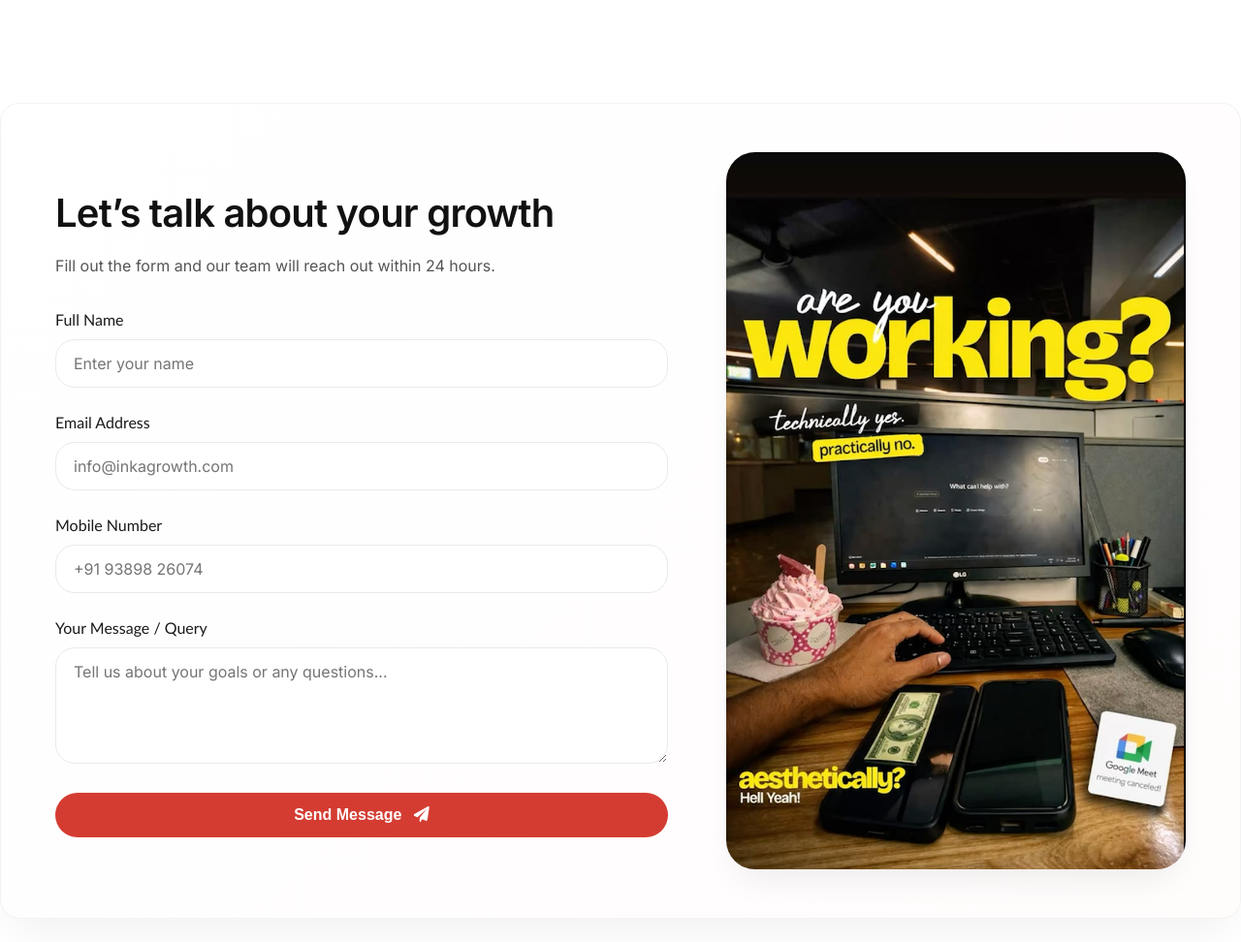
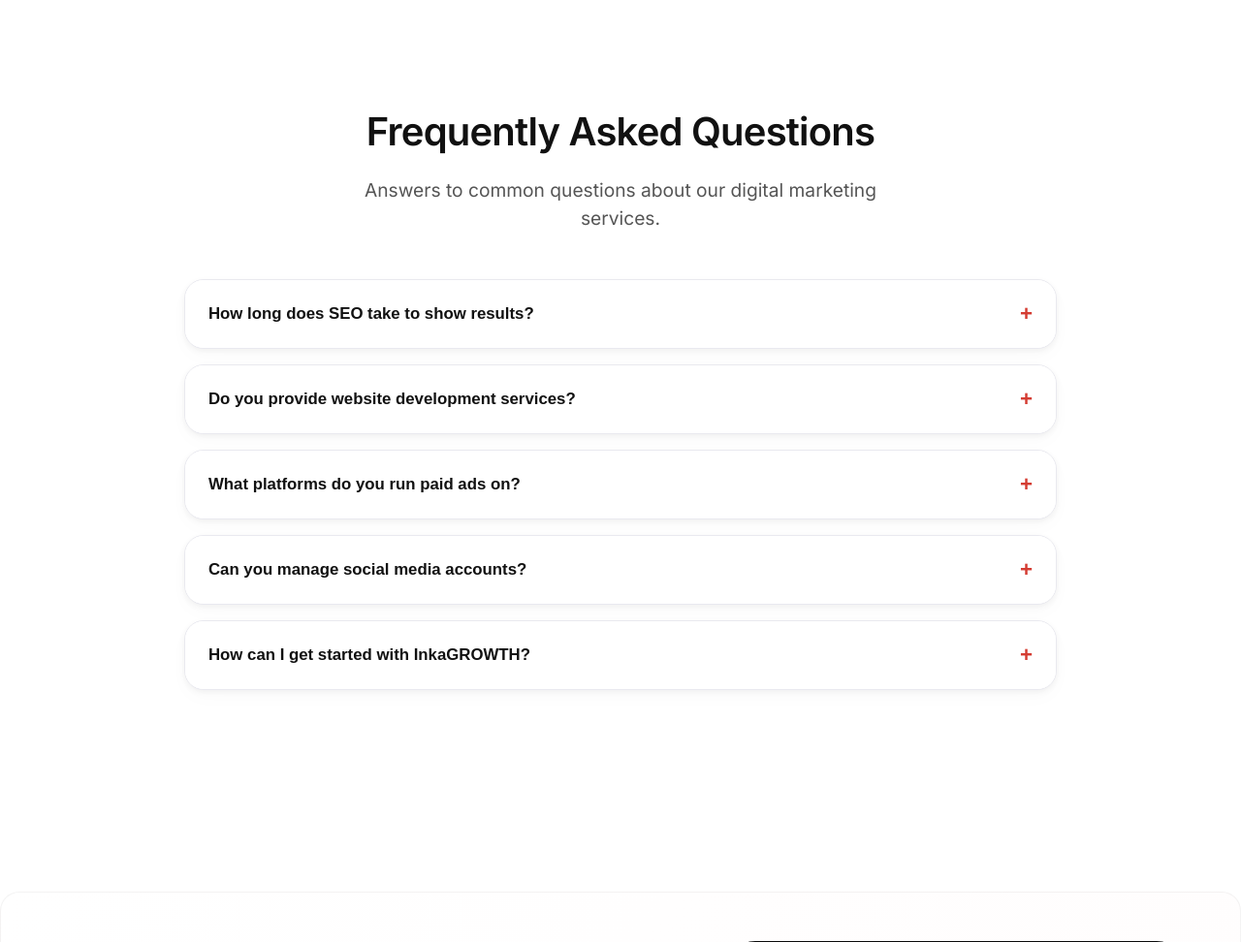
Before and after one commit to arpitvirus/inkagrowth, a Django app: page / in a window 1280 px wide. Shown: the part 2835-3807 px from the top of the page at 97% size. Run offline with Django 5.2, Linux system fonts and the light colour scheme.

```diff
--- a/front/templates/index.html
+++ b/front/templates/index.html
@@ -583,6 +583,67 @@
             }
         }
 
+        /* FAQ Section */
+        .faq-container {
+            max-width: 900px;
+            margin: 0 auto;
+        }
+
+        .faq-item {
+            background: #fff;
+            border: 1px solid var(--gray-border);
+            border-radius: 20px;
+            margin-bottom: 16px;
+            overflow: hidden;
+            box-shadow: var(--shadow-sm);
+            transition: var(--transition-smooth);
+        }
+
+        .faq-item:hover {
+            border-color: rgba(212, 60, 50, 0.25);
+        }
+
+        .faq-question {
+            width: 100%;
+            background: #fff;
+            border: none;
+            padding: 22px 24px;
+            text-align: left;
+            font-size: 1.05rem;
+            font-weight: 600;
+            cursor: pointer;
+            display: flex;
+            justify-content: space-between;
+            align-items: center;
+            color: var(--black);
+        }
+
+        .faq-question span {
+            color: var(--red);
+            font-size: 1.4rem;
+            font-weight: 700;
+        }
+
+        .faq-answer {
+            max-height: 0;
+            overflow: hidden;
+            transition: max-height 0.35s ease;
+        }
+
+        .faq-answer p {
+            padding: 0 24px 22px;
+            color: #555;
+            line-height: 1.7;
+        }
+
+        .faq-item.active .faq-answer {
+            max-height: 200px;
+        }
+
+        .faq-item.active .faq-question span {
+            transform: rotate(45deg);
+        }
+
         .bar-growth {
             transform-origin: bottom;
             animation: barRise 0.8s cubic-bezier(0.2, 0.9, 0.4, 1.1) forwards;
@@ -975,6 +1036,74 @@
         </div>
     </center>
 
+    <!-- FAQ SECTION -->
+    <section id="faq">
+        <div class="container">
+            <h2 class="fade-up" style="text-align:center;">Frequently Asked Questions</h2>
+            <p class="section-subhead fade-up" style="text-align:center; margin:0 auto 48px auto;">
+                Answers to common questions about our digital marketing services.
+            </p>
+
+            <div class="faq-container">
+                <div class="faq-item">
+                    <button class="faq-question">
+                        How long does SEO take to show results?
+                        <span>+</span>
+                    </button>
+                    <div class="faq-answer">
+                        <p>SEO is a long-term strategy. Most businesses start seeing noticeable improvements within 3–6
+                            months depending on competition and website authority.</p>
+                    </div>
+                </div>
+
+                <div class="faq-item">
+                    <button class="faq-question">
+                        Do you provide website development services?
+                        <span>+</span>
+                    </button>
+                    <div class="faq-answer">
+                        <p>Yes. We build fast, mobile-friendly, SEO-optimized websites designed to generate leads and
+                            conversions.</p>
+                    </div>
+                </div>
+
+                <div class="faq-item">
+                    <button class="faq-question">
+                        What platforms do you run paid ads on?
+                        <span>+</span>
+                    </button>
+                    <div class="faq-answer">
+                        <p>We manage campaigns on Google Ads, Facebook Ads, Instagram Ads, LinkedIn Ads, and other
+                            performance marketing platforms.</p>
+                    </div>
+                </div>
+
+                <div class="faq-item">
+                    <button class="faq-question">
+                        Can you manage social media accounts?
+                        <span>+</span>
+                    </button>
+                    <div class="faq-answer">
+                        <p>Yes. We create content, manage engagement, grow followers, and run social media campaigns to
+                            increase brand awareness.</p>
+                    </div>
+                </div>
+
+                <div class="faq-item">
+                    <button class="faq-question">
+                        How can I get started with InkaGROWTH?
+                        <span>+</span>
+                    </button>
+                    <div class="faq-answer">
+                        <p>Simply fill out the contact form or call us directly. We'll schedule a free consultation and
+                            discuss your business goals.</p>
+                    </div>
+                </div>
+            </div>
+        </div>
+    </section>
+
+
     <!-- CONTACT FORM SECTION -->
     <section id="contact-form">
         <div class="container form-section fade-up">
@@ -1200,6 +1329,22 @@
         }, 3000);
 
     </script>
+
+    <script>
+        document.querySelectorAll('.faq-question').forEach(button => {
+            button.addEventListener('click', () => {
+                const item = button.parentElement;
+
+                document.querySelectorAll('.faq-item').forEach(faq => {
+                    if (faq !== item) {
+                        faq.classList.remove('active');
+                    }
+                });
+
+                item.classList.toggle('active');
+            });
+        });
+    </script>
 </body>
 {% if messages %}
 
```
